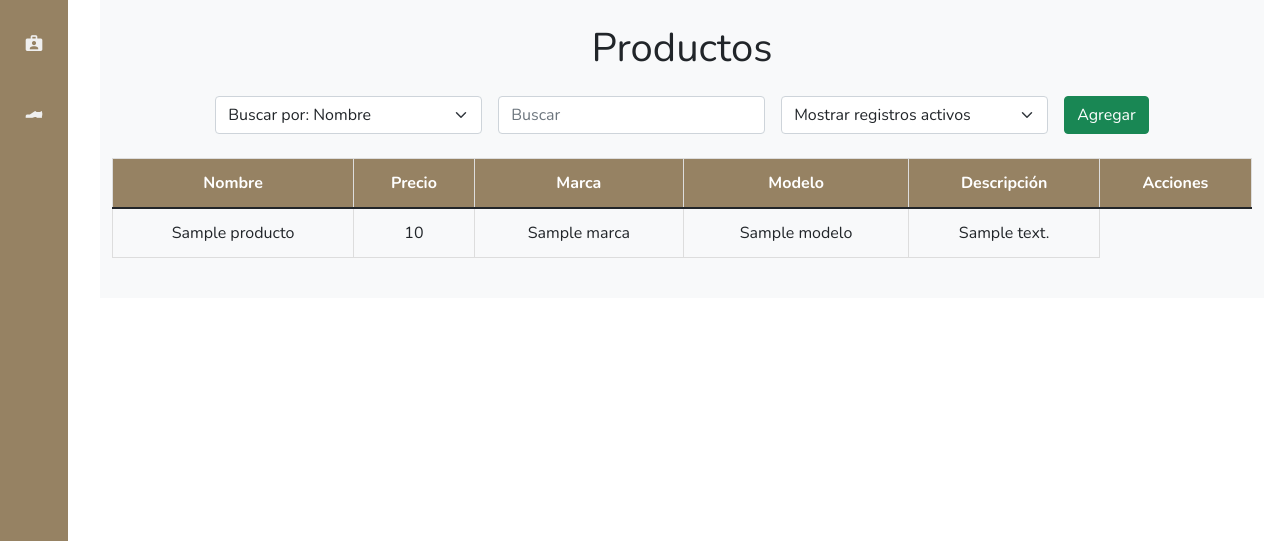
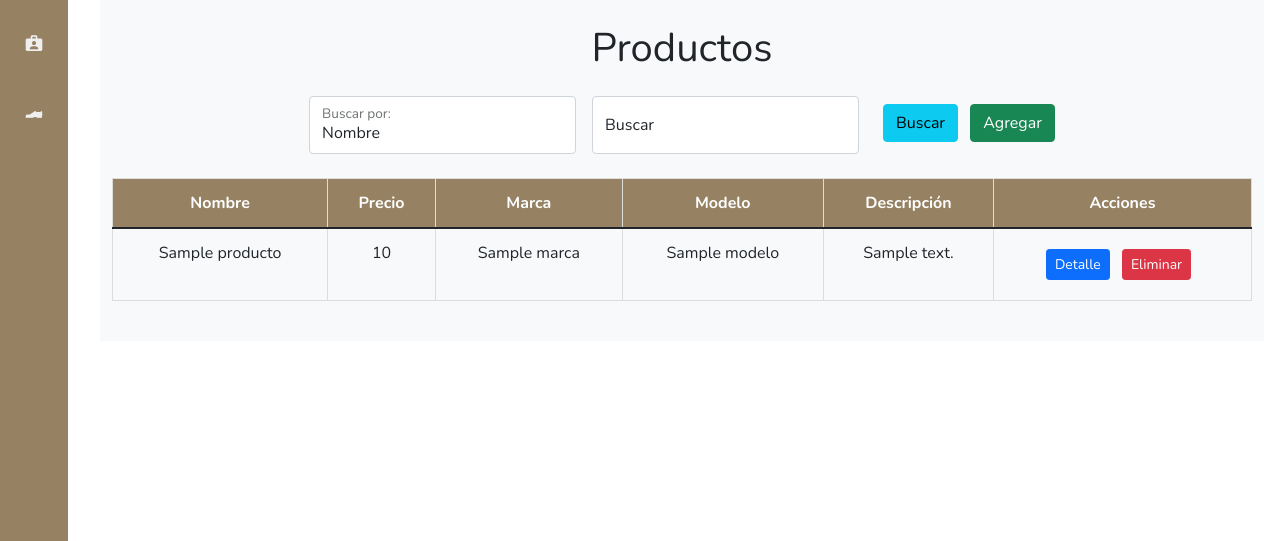
Before and after one commit to RobertAguilera712/africa-botas, a Flask app: page /producto in a window 1280 px wide. Shown: the part 64-605 px from the top of the page. Run offline with Flask 2, Linux system fonts and the light colour scheme; the visitor is signed in with stand-in values (Sample User, id 1); a database or web service that is not in the repository returns one stand-in record (values such as "Sample title").

Commit message:
Modulo producto terminado

```diff
--- a/africa_botas/forms.py
+++ b/africa_botas/forms.py
@@ -56,3 +56,15 @@ class RegistrarProductosForm(FlaskForm):
     descripcion = TextAreaField('Descripción', validators=[DataRequired('Por favor introduzca la descripción')])
     imagen = FileField('Foto')
     submit = SubmitField(label='Guardar')
+
+class BuscarProductoForm(FlaskForm):
+    filtro = SelectField(label='Buscar por:',
+                        choices=[
+                            ('nombre', 'Nombre'),
+                            ('precio', 'Precio'),
+                            ('marca', 'Marca'),
+                            ('modelo', 'Modelo'),
+                            ('descripcion', 'Descripción')
+                            ])
+    busqueda = StringField(label='Buscar')
+    submit = SubmitField(label='Buscar')
--- a/africa_botas/routes.py
+++ b/africa_botas/routes.py
@@ -147,8 +147,46 @@ def registrar_producto():
             flash('Producto registrado exitosamente', 'success')
     return render_template('productosForm.html', titulo='Registrar productos', form=form, operacion='Registrar')
 
-@app.route('/producto')
+@app.route('/producto', methods=['POST', 'GET'])
 @login_required
 def get_productos():
+    form = BuscarProductoForm()
+    if request.method == 'POST':
+        if form.busqueda.data:
+            productos = mongo.db.productos.find({form.filtro.data: {'$regex': form.busqueda.data, '$options': 'i'}})
+            return render_template('productosTable.html', titulo='productos', productos=productos, form=form)
     productos = mongo.db.productos.find()
-    return render_template('productosTable.html', titulo='Productos', productos=productos)
+    return render_template('productosTable.html', titulo='Productos', productos=productos, form=form)
+
+@app.route('/producto/detalle/<string:id>', methods=['POST', 'GET'])
+@login_required
+def modificar_producto(id):
+    form = RegistrarProductosForm()
+    if request.method == 'POST':
+        if form.validate_on_submit():
+            producto = {
+                'nombre': form.nombre.data,
+                'precio': float(form.precio.data),
+                'marca': form.marca.data,
+                'modelo': form.modelo.data,
+                'descripcion': form.descripcion.data
+            }
+            mongo.db.productos.update_one({'_id': ObjectId(id)},{'$set': producto})
+            flash('Producto modificado exitosamente', 'success')
+            return redirect(url_for('get_productos'))
+    producto=mongo.db.productos.find_one({'_id': ObjectId(id)})
+    if producto:
+        form.nombre.data = producto["nombre"]
+        form.precio.data = producto["precio"]
+        form.marca.data = producto["marca"]
+        form.modelo.data = producto["modelo"]
+        form.descripcion.data = producto["descripcion"]
+    return render_template('productosForm.html', titulo='Detalle productos', form=form, operacion='Detalle')
+
+@app.route('/producto/borrar', methods=['POST'])
+@login_required
+def borrar_producto():
+    id = request.form.get('id')
+    mongo.db.productos.delete_one({"_id": ObjectId(id)})
+    flash('Producto eliminado exitosamente', 'danger')
+    return redirect(url_for('get_productos'))
--- a/africa_botas/templates/productosTable.html
+++ b/africa_botas/templates/productosTable.html
@@ -3,26 +3,40 @@
 <h1 class="text-center my-3">Productos</h1>
 
 <div class="container my-4">
-    <form class="row g-3 justify-content-center">
+    <form class="row g-3 justify-content-center" action="" method="post">
         <div class="col-3">
-            <select id="sltSearchBy" class="form-select" placeholder="Ordenar por" required onchange="searchEmployee()">
-                <option value="nombre">Buscar por: Nombre</option>
-                <option value="apellidoPaterno">Buscar por: Marca</option>
-                <option value="apellidoMaterno">Buscar por: Modelo</option>
-                <option value="genero">Buscar por: Descripción</option>
-            </select>
+            <div class="form-floating">
+                {{ form.hidden_tag() }}
+                {% if form.filtro.errors %}
+                    {{ form.filtro(class="form-control is-invalid", placeholder=form.filtro.label.text) }}
+                    <div class="invalid-feedback">
+                    {% for error in form.filtro.errors %}
+                    <span>{{ error }}</span>
+                    {% endfor %}
+                    </div>
+                {% else %}
+                    {{ form.filtro(class="form-control", placeholder=form.filtro.label.text) }}
+                {% endif %}
+                {{ form.filtro.label }}
+            </div>
         </div>
         <div class="col-3">
-            <input class="form-control me-2" type="search" placeholder="Buscar" aria-label="Buscar" id="searchBar"
-                oninput="searchEmployee()" />
-        </div>
-        <div class="col-3">
-            <select id="sltStatus" class="form-select" placeholder="Ordenar por" onchange="refreshEmployeesTable()">
-                <option value="1" selected>Mostrar registros activos</option>
-                <option value="0">Mostrar registros inactivos</option>
-            </select>
+            <div class="form-floating">
+                {% if form.busqueda.errors %}
+                    {{ form.busqueda(class="form-control is-invalid", placeholder=form.busqueda.label.text) }}
+                    <div class="invalid-feedback">
+                    {% for error in form.busqueda.errors %}
+                    <span>{{ error }}</span>
+                    {% endfor %}
+                    </div>
+                {% else %}
+                    {{ form.busqueda(class="form-control", placeholder=form.busqueda.label.text) }}
+                {% endif %}
+                {{ form.busqueda.label }}
+            </div>
         </div>
         <div class="col-auto">
+            {{ form.submit(class="btn btn-info m-2") }}
             <a class="btn btn-success" href="/producto/registrar">
                 Agregar
             </a>
@@ -51,6 +65,13 @@
                     <td>{{ producto['marca']}}</td>
                     <td>{{ producto['modelo']}}</td>
                     <td>{{ producto['descripcion']}}</td>
+                    <td>
+                        <a href="{{ url_for('modificar_producto', id=producto._id) }}" class="btn btn-primary btn-sm" role="button m-2">Detalle</a>
+                        <form action="{{ url_for('borrar_producto') }}" method="post" class="d-inline">
+                            <input type="hidden" name="id" value="{{ producto._id }}">
+                            <input type="submit" class="btn btn-danger btn-sm m-2" value="Eliminar">
+                        </form>
+                    </td>
                 </tr>
                 {% endfor %}
             </tbody>
```
Also changed, not shown: africa_botas/templates/productosForm.html (+26 -3 lines).
